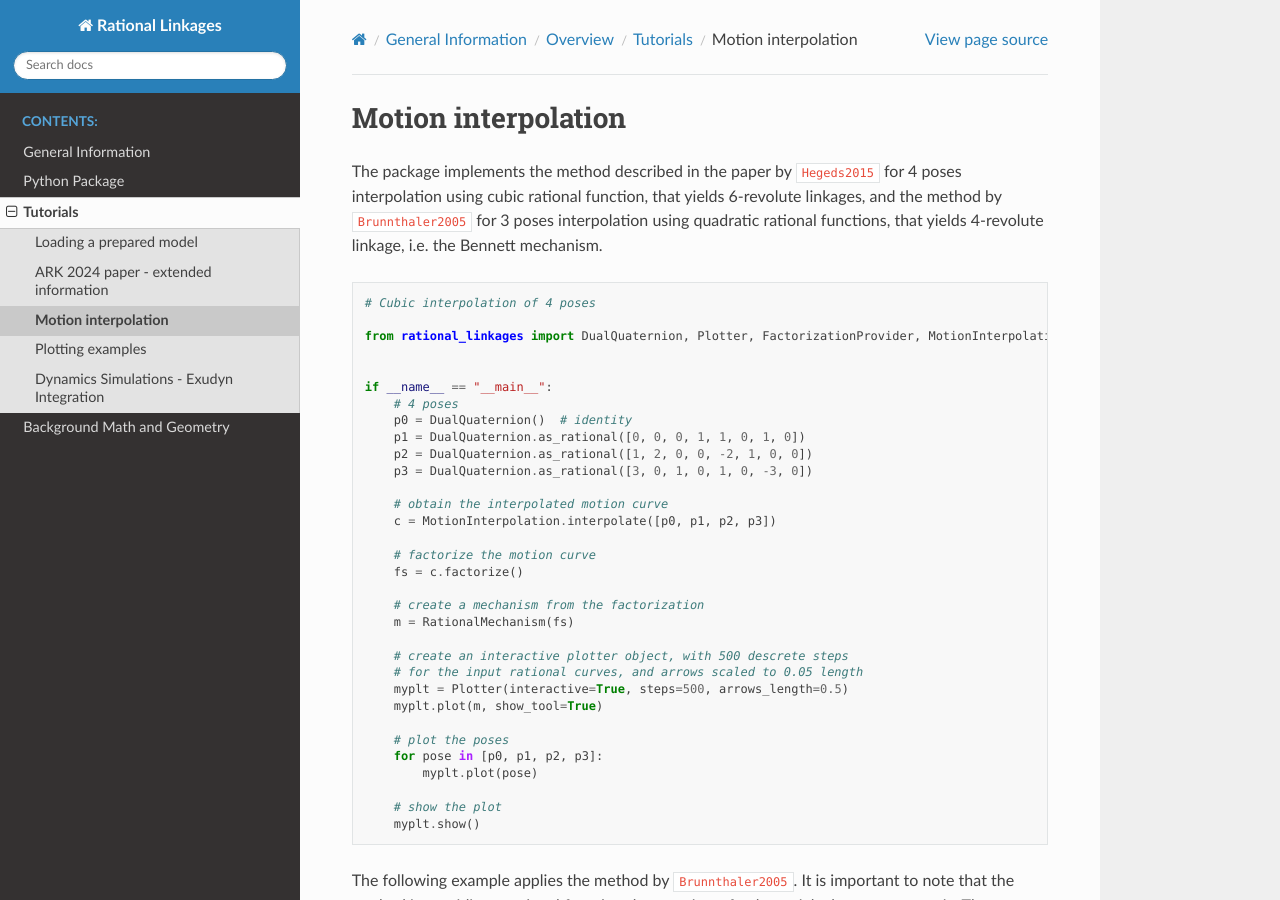
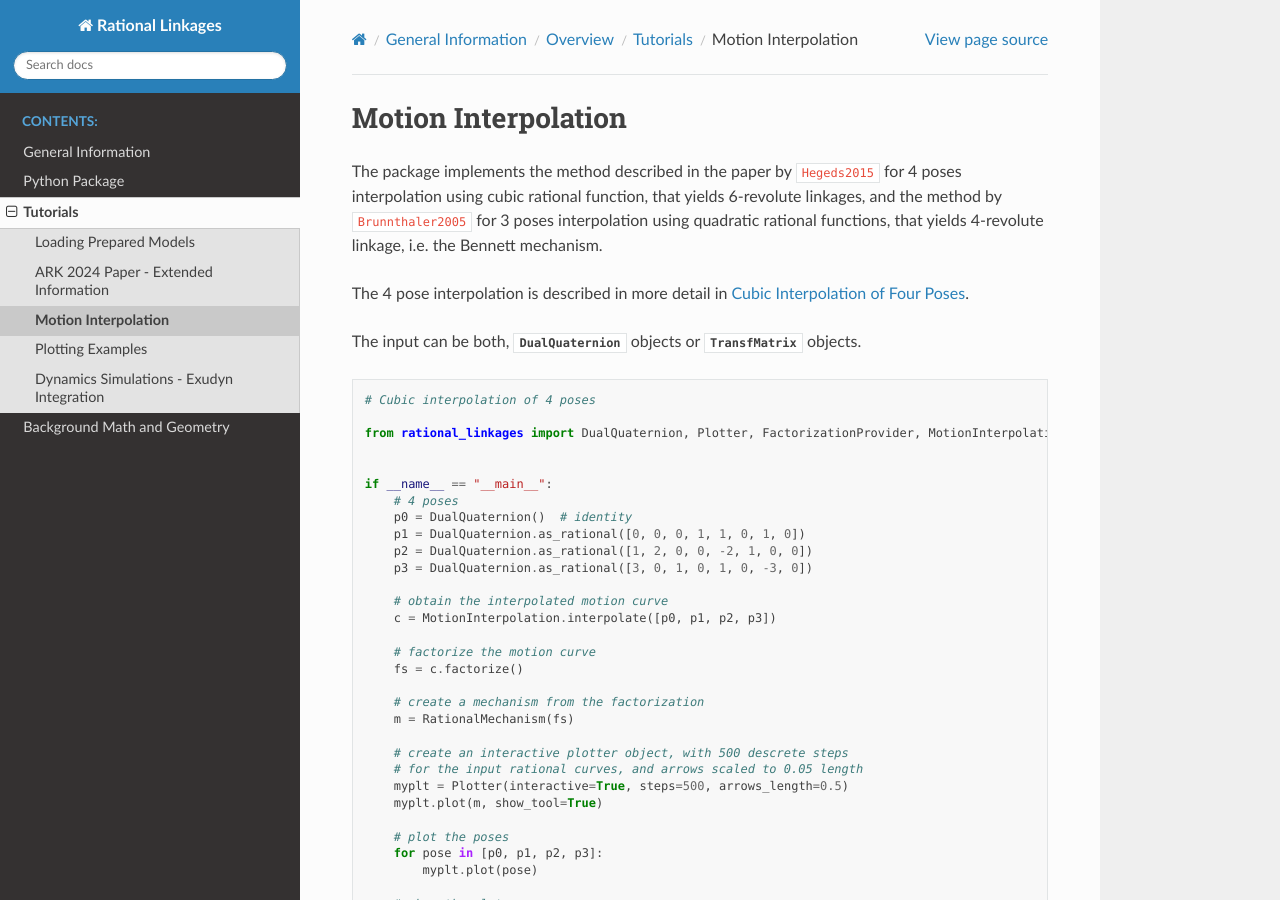
Before and after one commit to hucik14/rational-linkages, a Sphinx documentation site: the page built from docs/source/tutorials/motion_interp.rst, in a window 1280 px wide and 900 px high. Built offline with Sphinx 7.4.7 and the Read the Docs theme 2.0.0, drawn with Linux system fonts in a browser that asks for light colours; cross-references to code outside the pages are shown as plain code.

Commit message:
motion interpolation docs update

```diff
--- a/docs/source/background-math.rst
+++ b/docs/source/background-math.rst
@@ -9,3 +9,4 @@ Background Math and Geometry
    background-math/dualquaternions
    background-math/joint-angle-to-t
    background-math/comb-optim
+   background-math/motion-interp-4p
--- a/docs/source/rational_linkages.rst
+++ b/docs/source/rational_linkages.rst
@@ -63,7 +63,7 @@ Motion Factorization
 .. automodule:: rational_linkages.MotionFactorization
    :members:
    :undoc-members:
-   :show-inheritance: rational_linkages.RationalCurve
+   :show-inheritance:
 
 Motion Interpolation
 --------------------
@@ -71,7 +71,7 @@ Motion Interpolation
 .. automodule:: rational_linkages.MotionInterpolation
    :members:
    :undoc-members:
-   :show-inheritance: rational_linkages.RationalCurve
+   :show-inheritance:
 
 Normalized Line
 ---------------
--- a/docs/source/tutorials/ark2024.rst
+++ b/docs/source/tutorials/ark2024.rst
@@ -1,6 +1,6 @@
 .. _ark2024extended:
 
-ARK 2024 paper - extended information
+ARK 2024 Paper - Extended Information
 =====================================
 
 This page contains the extended information for the paper submitted to conference ARK
--- a/docs/source/tutorials/loading_models.rst
+++ b/docs/source/tutorials/loading_models.rst
@@ -1,5 +1,5 @@
-Loading a prepared model
-========================
+Loading Prepared Models
+=======================
 
 .. include:: ../refs-weblinks.rst
 
--- a/docs/source/tutorials/motion_interp.rst
+++ b/docs/source/tutorials/motion_interp.rst
@@ -1,4 +1,6 @@
-Motion interpolation
+.. _interpolation_examples:
+
+Motion Interpolation
 ====================
 
 The package implements the method described in the paper by :footcite:t:`Hegeds2015`
@@ -6,6 +8,11 @@ for 4 poses interpolation using cubic rational function, that yields
 6-revolute linkages, and the method by :footcite:t:`Brunnthaler2005` for
 3 poses interpolation using quadratic rational functions, that yields 4-revolute
 linkage, i.e. the Bennett mechanism.
+
+The 4 pose interpolation is described in more detail in :ref:`interpolation_background`.
+
+The input can be both, :class:`.DualQuaternion` objects or :class:`.TransfMatrix`
+objects.
 
 .. testcode::
 
--- a/docs/source/tutorials/plotting.rst
+++ b/docs/source/tutorials/plotting.rst
@@ -1,4 +1,4 @@
-Plotting examples
+Plotting Examples
 =================
 
 The package class :class:`.Plotter` provides a simple interface to plotting rational
```
Also changed, not shown: docs/source/background-math/motion-interp-4p.rst (added, +65 -0 lines), 1 other file.
